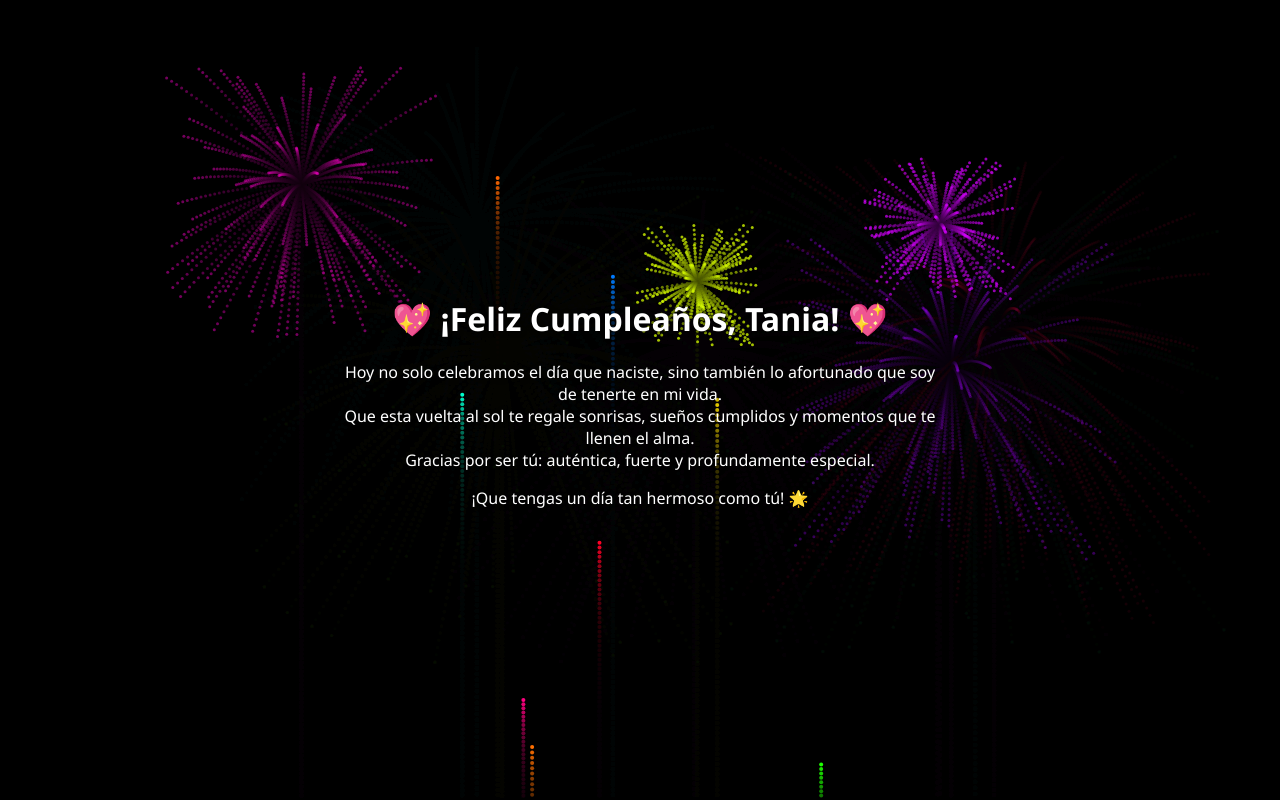
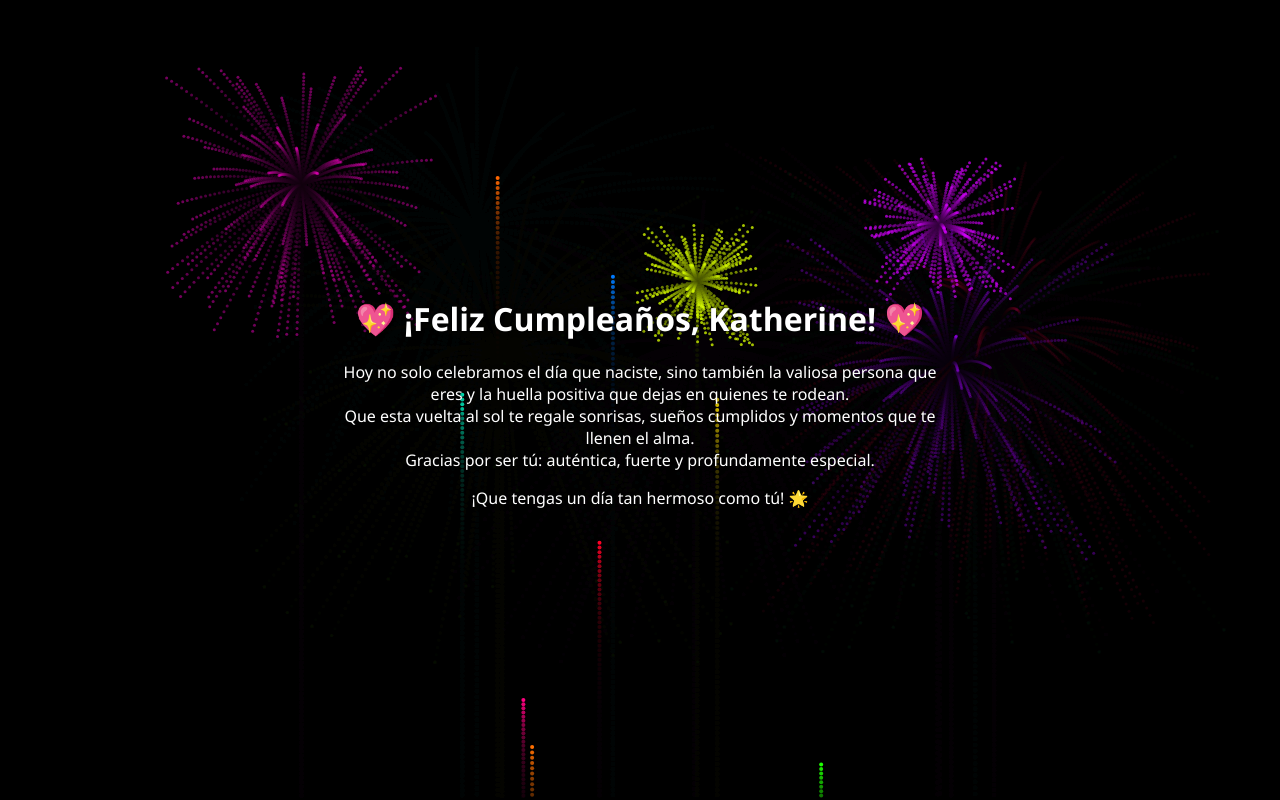
Before and after one commit to JdavidArias/Cumple, a plain HTML site: page index.html in a window 1280 px wide. Drawn offline with Linux system fonts and the light colour scheme.

Commit message:
Change birthday message recipient to Katherine
Updated birthday message from Tania to Katherine.

```diff
--- a/index.html
+++ b/index.html
@@ -31,9 +31,9 @@
 
     <!-- Contenedor del mensaje y globos -->
     <div class="contenedor" id="mensaje">
-        <h1 class="titulo">💖 ¡Feliz Cumpleaños, Tania! 💖</h1>
+        <h1 class="titulo">💖 ¡Feliz Cumpleaños, Katherine! 💖</h1>
         <p class="mensaje">
-            Hoy no solo celebramos el día que naciste, sino también lo afortunado que soy de tenerte en mi vida.<br>
+            Hoy no solo celebramos el día que naciste, sino también la valiosa persona que eres y la huella positiva que dejas en quienes te rodean.<br>
             Que esta vuelta al sol te regale sonrisas, sueños cumplidos y momentos que te llenen el alma.<br>
             Gracias por ser tú: auténtica, fuerte y profundamente especial.
         </p>
```
